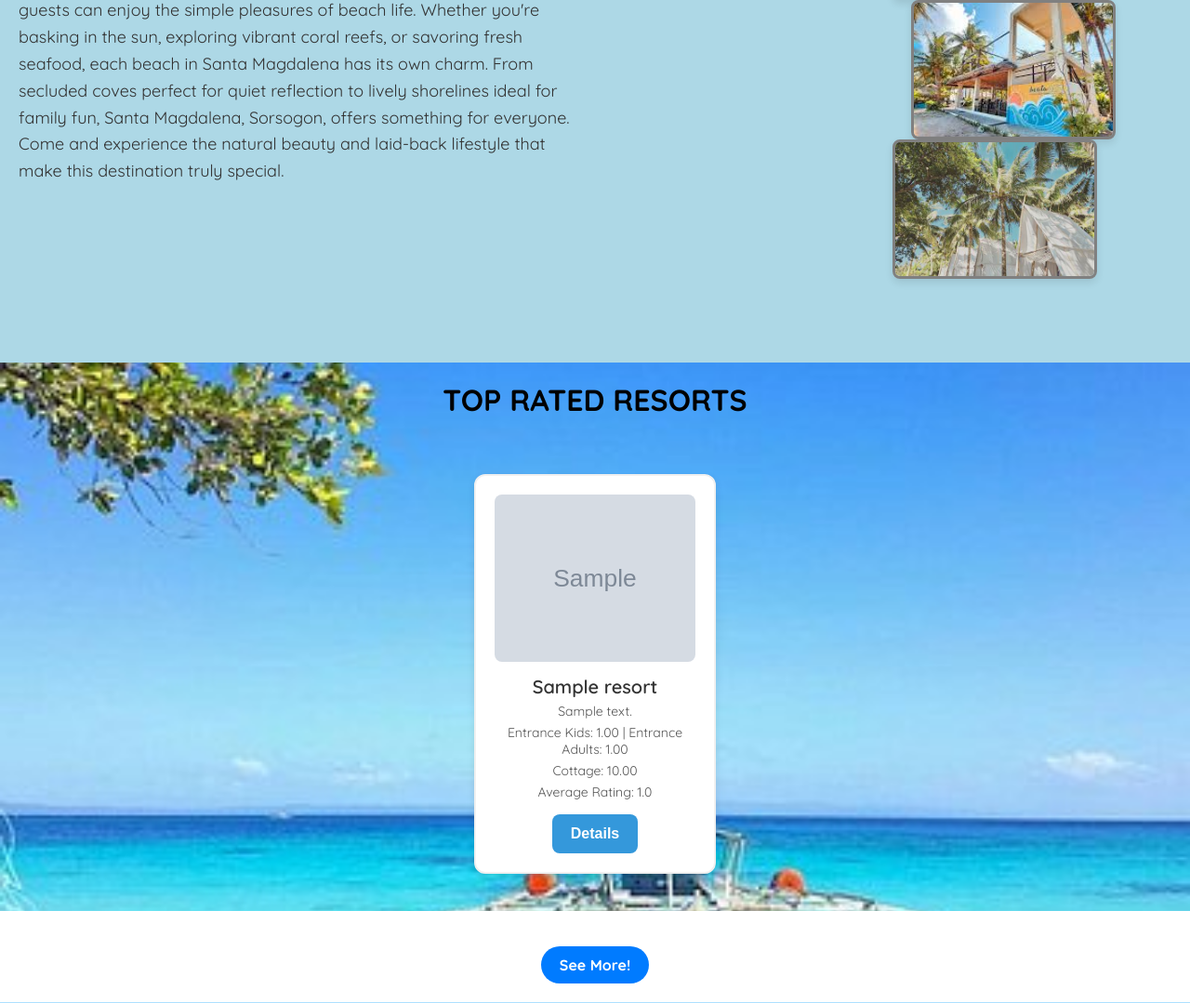
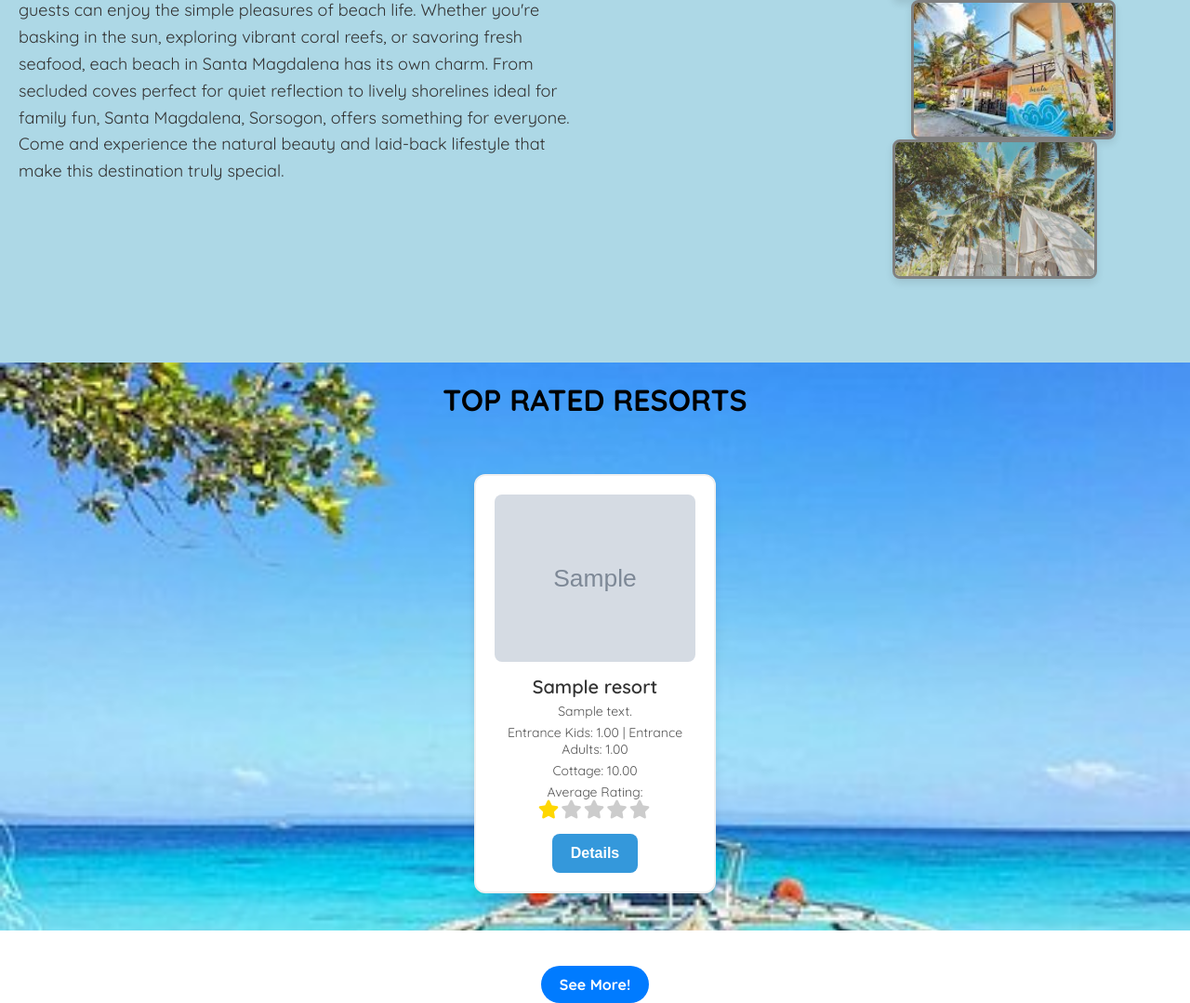
Before and after one commit to gutomnako/New, a Django app: page / in a window 1280 px wide. Shown: the part 1410-2489 px from the top of the page at 93% size. Run offline with Django 5.2, Linux system fonts and the light colour scheme; tables that the repository leaves empty hold one stand-in row (values such as "Sample post"); grey boxes marked "Sample" are stand-in pictures.

Commit message:
added file

```diff
--- a/project/app/templates/app/index_view.html
+++ b/project/app/templates/app/index_view.html
@@ -90,8 +90,10 @@
           <p>{{ resort.description }}</p>
           <p>Entrance Kids: {{ resort.entrance_kids }} | Entrance Adults: {{ resort.entrance_adults }}</p>
           <p>Cottage: {{ resort.price }}</p>
-          <p>Average Rating: {{ resort.average_rating|floatformat:1 }}</p> <!-- Display average rating -->
-
+          <p>
+            Average Rating:
+            <span class="star-rating" data-rating="{{ resort.average_rating }}"></span>
+          </p>
           <button type="button">
             <a href="{% url 'resort' resort.id %}">Details</a>
           </button>
@@ -150,4 +152,24 @@
 
 </body>
 </html>
+<script>
+   document.addEventListener("DOMContentLoaded", function () {
+    const starContainers = document.querySelectorAll(".star-rating");
+
+    starContainers.forEach(container => {
+      const rating = parseFloat(container.dataset.rating) || 0; // Get rating
+      const fullStars = Math.floor(rating); // Full stars
+      const halfStar = rating % 1 >= 0.5; // Half star logic
+      const emptyStars = 5 - fullStars - (halfStar ? 1 : 0); // Empty stars
+
+      // Generate star HTML
+      let stars = "";
+      for (let i = 0; i < fullStars; i++) stars += `<i class="fa fa-star filled"></i>`;
+      if (halfStar) stars += `<i class="fa fa-star-half-alt half"></i>`;
+      for (let i = 0; i < emptyStars; i++) stars += `<i class="fa fa-star empty"></i>`;
+
+      container.innerHTML = stars;
+    });
+  });
+</script>
 {% endblock content %}
--- a/project/app/templates/app/resort_form.html
+++ b/project/app/templates/app/resort_form.html
@@ -4,7 +4,6 @@
 
 {% block content %}
 <link rel="stylesheet" href="{% static 'styles/update.css' %}">
-<link rel="stylesheet" href="{% static 'styles/cancel_button.css' %}">
 <body>
   <div class="container">
       <header>Santa Magdalena Beach Resort Admin</header>
--- a/project/static/styles/index.css
+++ b/project/static/styles/index.css
@@ -397,3 +397,26 @@ button a {
   height: 30px;
   filter: invert(1);
 }
+
+.star-rating {
+  display: inline-flex;
+  align-items: center;
+  font-size: 20px; /* Adjust size */
+}
+
+.star-rating .fa {
+  margin-right: 2px;
+  transition: color 0.3s;
+}
+
+.star-rating .filled {
+  color: #FFD700; /* Gold for filled stars */
+}
+
+.star-rating .half {
+  color: #FFBF00; /* Slightly lighter gold for half stars */
+}
+
+.star-rating .empty {
+  color: #CCCCCC; /* Gray for empty stars */
+}
--- a/project/templates/main.html
+++ b/project/templates/main.html
@@ -6,9 +6,11 @@
     <title>Home</title>
     <style>
         @import url('https://fonts.googleapis.com/css2?family=Quicksand:wght@300..700&display=swap');
+        @import url('https://cdnjs.cloudflare.com/ajax/libs/font-awesome/5.15.4/css/all.min.css');
     </style>
     <link href='https://unpkg.com/boxicons@2.0.9/css/boxicons.min.css' rel='stylesheet'>
     <link rel="stylesheet" href="https://cdnjs.cloudflare.com/ajax/libs/font-awesome/6.0.0-beta3/css/all.min.css">
+
 </head>
 <body>
 
```
Also changed, not shown: project/app/templates/app/resorts_component.html (+48 -47 lines), project/app/templates/app/signup.html (deleted, +0 -31 lines).
